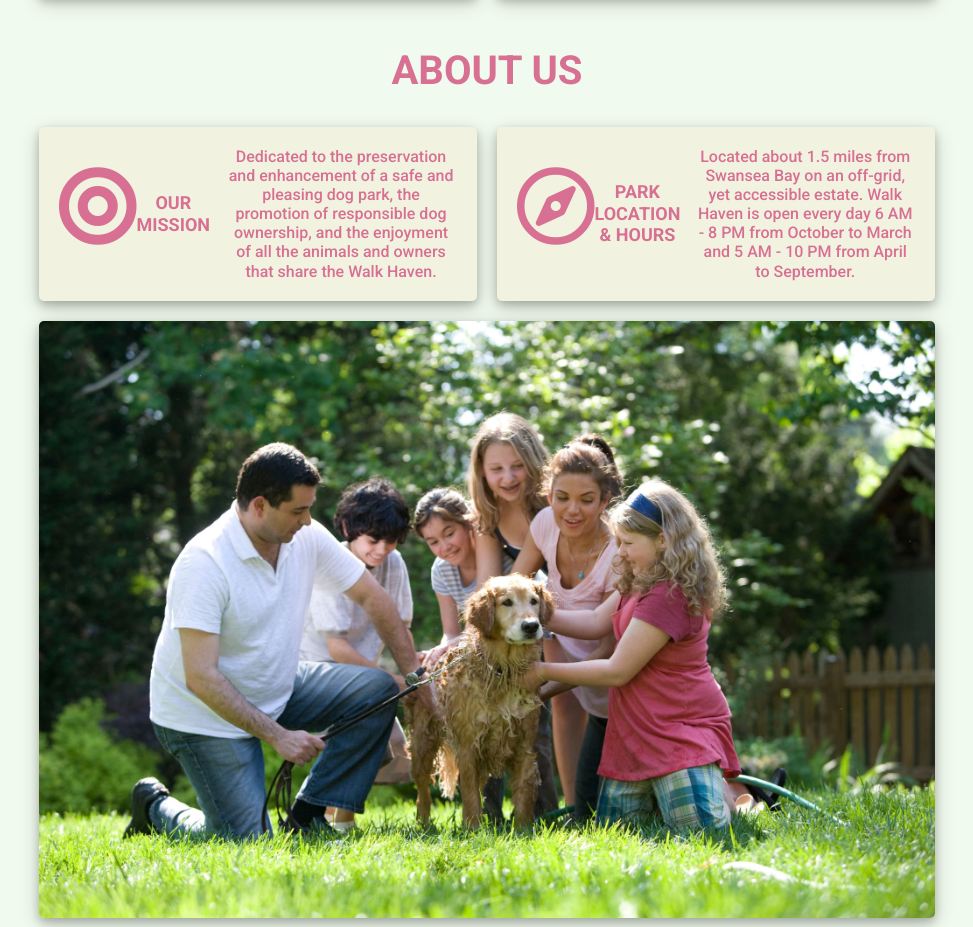
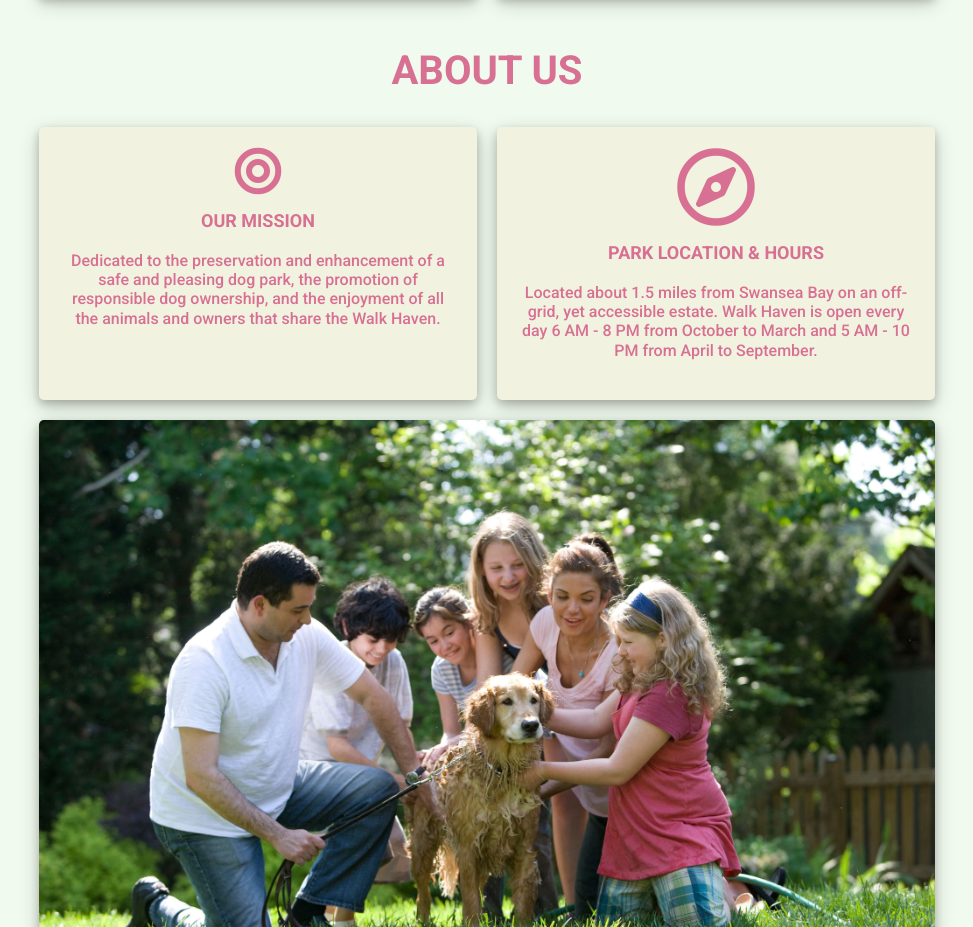
Before and after one commit to Daferia/walk-haven-scroll, a plain HTML site: page index.html in a window 1280 px wide. Shown: the part 981-1908 px from the top of the page, without its empty margins (153-1126 px from the left). Drawn offline with Linux system fonts and the light colour scheme; a web font is replaced by a local one.

Commit message:
FA icon size reduced

```diff
--- a/index.html
+++ b/index.html
@@ -49,12 +49,12 @@
   <section id="about">
     <div class="about-section">
       <h2 class="section-heading uppercase grid-col-span-2 grid-col-span-4">About us</h2>
-      <div class="mission-box about-info box-color grid-col-span grid-col-span-2 box-shadow">
-        <i class="fas fa-bullseye fa-5x"></i>
+      <div class="mission-box box-color grid-col-span grid-col-span-2 box-shadow">
+        <i class="fas fa-bullseye fa-3x"></i>
         <h3 class="uppercase">Our Mission</h3>
         <p>Dedicated to the preservation and enhancement of a safe and pleasing dog park, the promotion of responsible dog ownership, and the enjoyment of all the animals and owners that share the Walk Haven.
       </div>
-      <div class="location-box about-info box-color grid-col-span grid-col-span-2 box-shadow">
+      <div class="location-box box-color grid-col-span grid-col-span-2 box-shadow">
         <i class="far fa-compass fa-5x"></i>
         <h3 class="uppercase"> Park Location & Hours</h3>
         <p>Located about 1.5 miles from Swansea Bay on an off-grid, yet accessible estate. Walk
```
